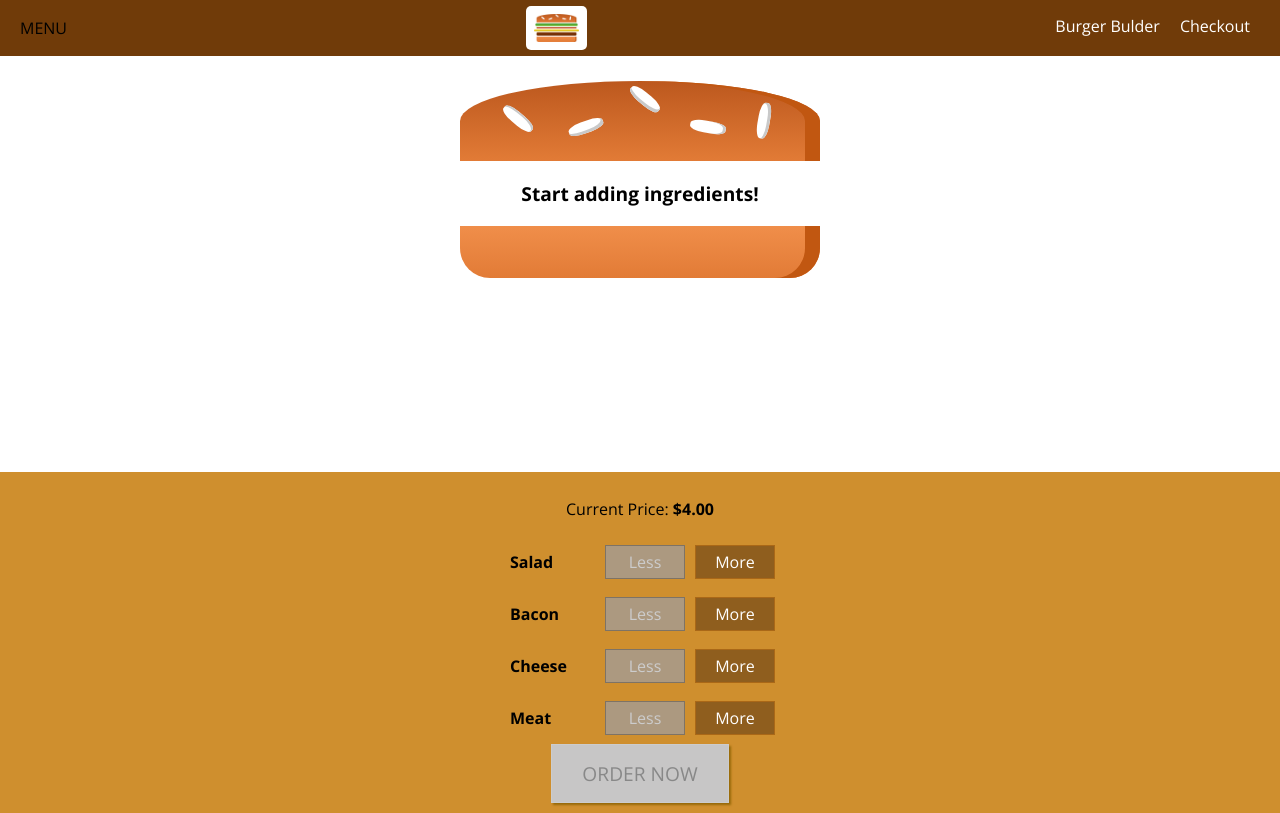
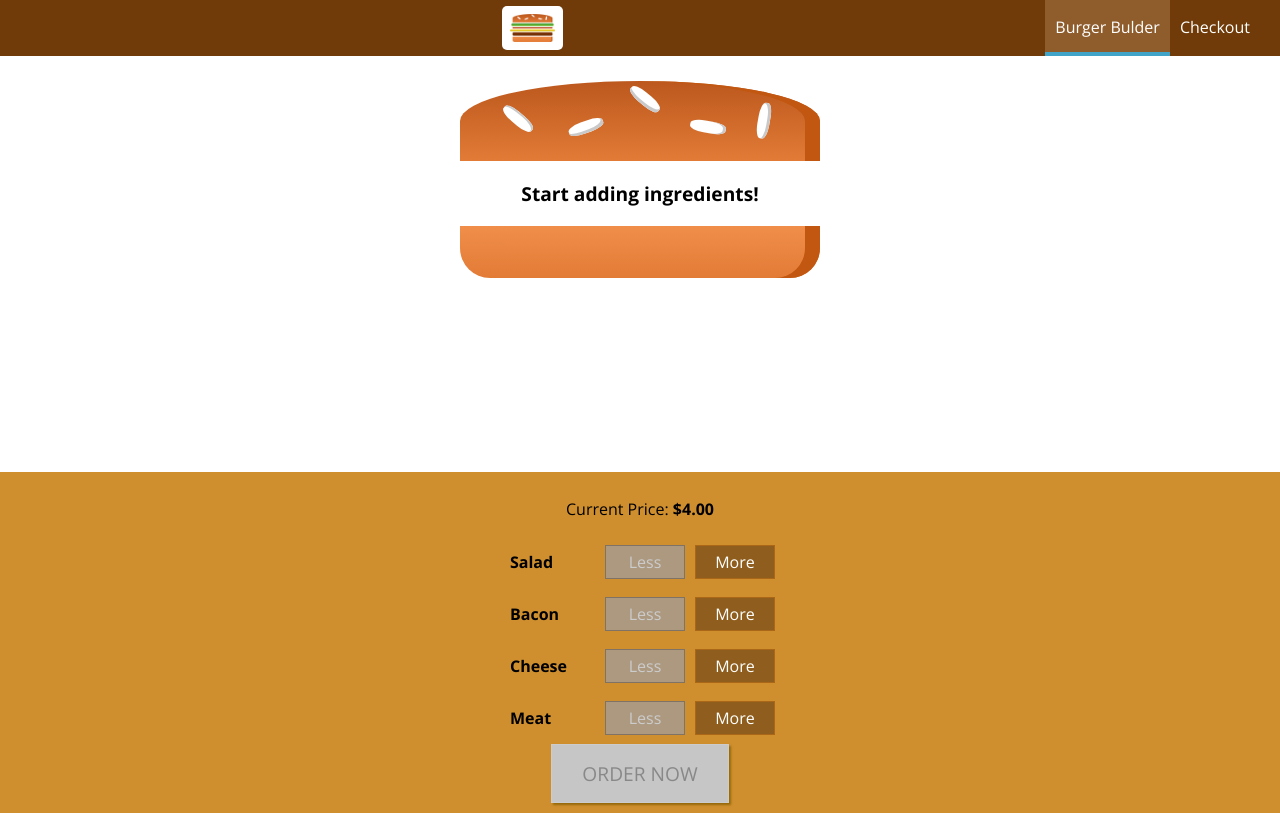
Before and after one commit to petestewart/react-burger-builder-udemy-class, a React (Create React App) app: page / in a window 1280 px wide. Built offline with nearby package versions, Linux system fonts and the light colour scheme.

Commit message:
side drawer opens and closes

```diff
--- a/package.json
+++ b/package.json
@@ -3,6 +3,7 @@
   "version": "0.1.0",
   "private": true,
   "dependencies": {
+    "@fortawesome/fontawesome-free": "^5.14.0",
     "@testing-library/jest-dom": "^4.2.4",
     "@testing-library/react": "^9.5.0",
     "@testing-library/user-event": "^7.2.1",
--- a/src/components/Layout/Layout.js
+++ b/src/components/Layout/Layout.js
@@ -2,16 +2,34 @@ import React from 'react';
 import Aux from '../../hoc/Aux';
 
 import Toolbar from '../Navigation/Toolbar/Toolbar';
+import SideDrawer from '../Navigation/SideDrawer/SideDrawer';
 
 import './Layout.css';
 
-const layout = (props) => (
-  <Aux>
-    <Toolbar />
-    <main className={'Content'}>
-      {props.children}
-    </main>
-  </Aux>
-);
+class Layout extends React.Component {
+  state = {
+    showSideDrawer: false,
+  }
 
-export default layout;
+  sideDrawerClosedHandler = () => {
+    this.setState({ showSideDrawer: false });
+  };
+
+  sideDrawerToggleHandler = () => {
+    this.setState((prevState) => ({ showSideDrawer: !prevState.showSideDrawer }));
+  };
+
+  render() {
+    return (
+      <Aux>
+        <Toolbar toggleSideDrawerHandler={this.sideDrawerToggleHandler}/>
+        <SideDrawer open={this.state.showSideDrawer} closedHandler={this.sideDrawerClosedHandler} />
+        <main className={'Content'}>
+          {this.props.children}
+        </main>
+      </Aux>
+    );
+  }
+}
+
+export default Layout;
--- a/src/components/Logo/Logo.css
+++ b/src/components/Logo/Logo.css
@@ -1,7 +1,7 @@
 .Logo {
   background-color: white;
   padding: 8px;
-  height: 80%;
+  height: 100%;
   box-sizing: border-box;
   border-radius: 5px;
 }
--- a/src/components/Logo/Logo.js
+++ b/src/components/Logo/Logo.js
@@ -5,7 +5,7 @@ import burgerLogo from '../../assets/images/burger-logo.png';
 import './Logo.css';
 
 const logo = (props) => (
-    <div className="Logo">
+    <div className="Logo" style={{ height: props.height }}>
       <img src={burgerLogo} alt="BurgerBuilder"/>
     </div>
 );
--- a/src/components/Navigation/NavagationItems/NavigationItem/NavigationItem.scss
+++ b/src/components/Navigation/NavagationItems/NavigationItem/NavigationItem.scss
@@ -1,23 +1,41 @@
 .NavigationItem {
-  margin: 0;
+  margin: 10px 0;
   box-sizing: border-box;
-  display: flex;
-  height: 100%;
-  align-items: center;
+  display: block;
+  width: 100%;
 
     a {
-      color: white;
+      color: #8F5C2C;
       text-decoration: none;
-      height: 100%;
-      padding: 16px 10px;
-      border-bottom: 4px solid transparent;
+      width: 100%;
       box-sizing: border-box;
       display: block;
     }
 }
 
-.NavigationItem a:hover, a:active {
-  background-color: #8F5C2C;
-  border-bottom: 4px solid #40A4c8;
-  color: white;
+.NavigationItem a:hover, a:active, a.active {
+  color: #40A4c8;
 }
+
+@media (min-width: 500px) {
+  .NavigationItem {
+    margin: 0;
+    display: flex;
+    height: 100%;
+    width: auto;
+    align-items: center;
+
+      a {
+        color: white;
+        height: 100%;
+        padding: 16px 10px;
+        border-bottom: 4px solid transparent;
+      }
+  }
+
+  .NavigationItem a:hover, a:active, a.active {
+    background-color: #8F5C2C;
+    border-bottom: 4px solid #40A4c8;
+    color: white;
+  }
+}
--- a/src/components/Navigation/NavagationItems/NavigationItems.css
+++ b/src/components/Navigation/NavagationItems/NavigationItems.css
@@ -3,6 +3,13 @@
   padding: 0;
   list-style: none;
   display: flex;
-  align-items: center;
+  flex-flow: column;
+  /* align-items: center; */
   height: 100%;
 }
+
+@media (min-width: 500px) {
+  .NavigationItems {
+    flex-flow: row;
+  }
+}
--- /dev/null
+++ b/src/components/Navigation/SideDrawer/SideDrawer.js
@@ -0,0 +1,31 @@
+import React from 'react';
+
+import Logo from '../../Logo/Logo';
+import NavigationItems from '../NavagationItems/NavagationItems';
+
+import Backdrop from '../../UI/Backdrop/Backdrop';
+
+import './SideDrawer.scss';
+
+const sideDrawer = (props) => {
+  let attachedClasses = ['SideDrawer', 'Close'];
+  if (props.open) {
+    attachedClasses = ['SideDrawer', 'Open'];
+  }
+
+  return (
+    <>
+      <Backdrop show={props.open} clicked={props.closedHandler} />
+      <div className={attachedClasses.join(' ')}>
+        <div className="SidedrawerLogo">
+          <Logo />
+        </div>
+        <nav>
+          <NavigationItems />
+        </nav>
+      </div>
+    </>
+  );
+};
+
+export default sideDrawer;
--- /dev/null
+++ b/src/components/Navigation/SideDrawer/SideDrawer.scss
@@ -0,0 +1,32 @@
+.SideDrawer {
+  position: fixed;
+  width: 280px;
+  max-width: 70%;
+  height: 100%;
+  left: 0;
+  top: 0;
+  z-index: 200;
+  background-color: white;
+  padding: 32px 16px;
+  box-sizing: border-box;
+  transition: transform 0.3s ease-out;
+}
+
+.SidedrawerLogo {
+  margin-bottom: 32px;
+  height: 11%
+}
+
+@media (min-width: 500px) {
+  .SideDrawer {
+    display: none;
+  }
+}
+
+.Open {
+  transform: translateX(0);
+}
+
+.Close {
+  transform: translateX(-100%);
+}
--- a/src/components/Navigation/Toolbar/Toolbar.css
+++ b/src/components/Navigation/Toolbar/Toolbar.css
@@ -16,3 +16,13 @@
 .Toolbar nav {
   height: 100%;
 }
+
+.ToolbarLogo {
+  height: 80%;
+}
+
+@media (max-width: 499px) {
+  .DesktopOnly {
+    display: none;
+  }
+}
--- a/src/components/Navigation/Toolbar/Toolbar.js
+++ b/src/components/Navigation/Toolbar/Toolbar.js
@@ -2,14 +2,19 @@ import React from 'react';
 
 import NavigationItems from '../NavagationItems/NavagationItems';
 import Logo from '../../Logo/Logo';
+import MenuButton from '../../UI/MenuButton/MenuButton';
 
 import './Toolbar.css';
 
 const toolbar = (props) => (
     <header className="Toolbar">
-      <div>MENU</div>
-      <Logo />
-      <nav>
+      <div>
+        <MenuButton clickEvent={props.toggleSideDrawerHandler}/>
+      </div>
+      <div className="ToolbarLogo DesktopOnly">
+        <Logo />
+      </div>
+      <nav className="DesktopOnly">
         <NavigationItems />
       </nav>
     </header>
--- /dev/null
+++ b/src/components/UI/MenuButton/MenuButton.css
@@ -0,0 +1,25 @@
+.MenuButton {
+  width: 40px;
+  height: 100%;
+  display: flex;
+  flex-flow: column;
+  justify-content: space-around;
+  align-items: center;
+  padding: 10px 0;
+  box-sizing: border-box;
+  cursor: pointer;
+}
+
+.MenuButton div {
+  width: 90%;
+  height: 3px;
+  margin-top: 5px;
+  margin-bottom: 5px;
+  background-color: white;
+}
+
+@media (min-width: 500px) {
+  .MenuButton {
+      display: none;
+  }
+}
--- /dev/null
+++ b/src/components/UI/MenuButton/MenuButton.js
@@ -0,0 +1,13 @@
+import React from 'react';
+
+import './MenuButton.css';
+
+const menuButton = (props) => (
+    <div className="MenuButton" onClick={props.clickEvent}>
+      <div></div>
+      <div></div>
+      <div></div>
+    </div>
+);
+
+export default menuButton;
```
Also changed, not shown: 1 other file (tests, documents, lock files or other folders).
